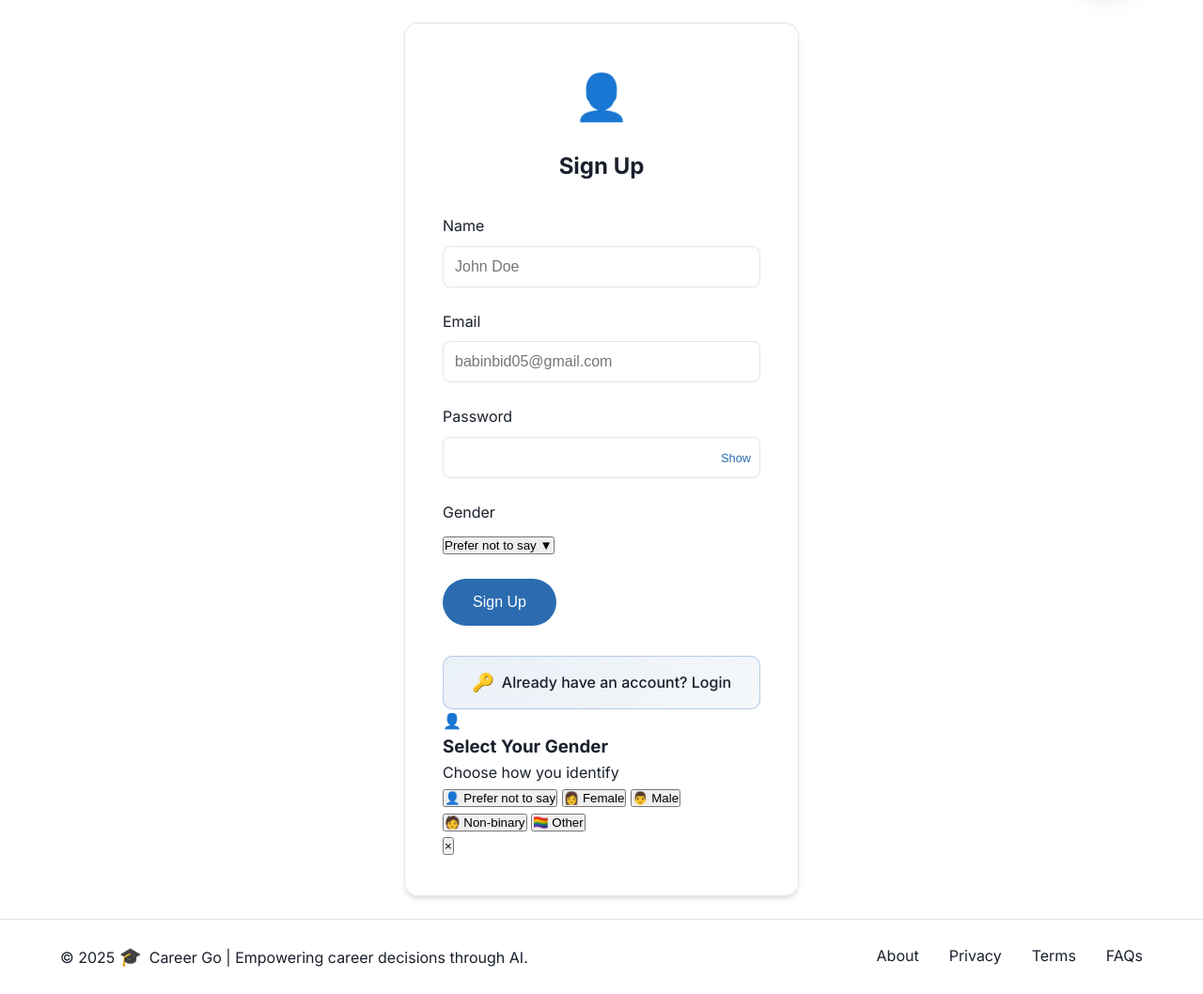
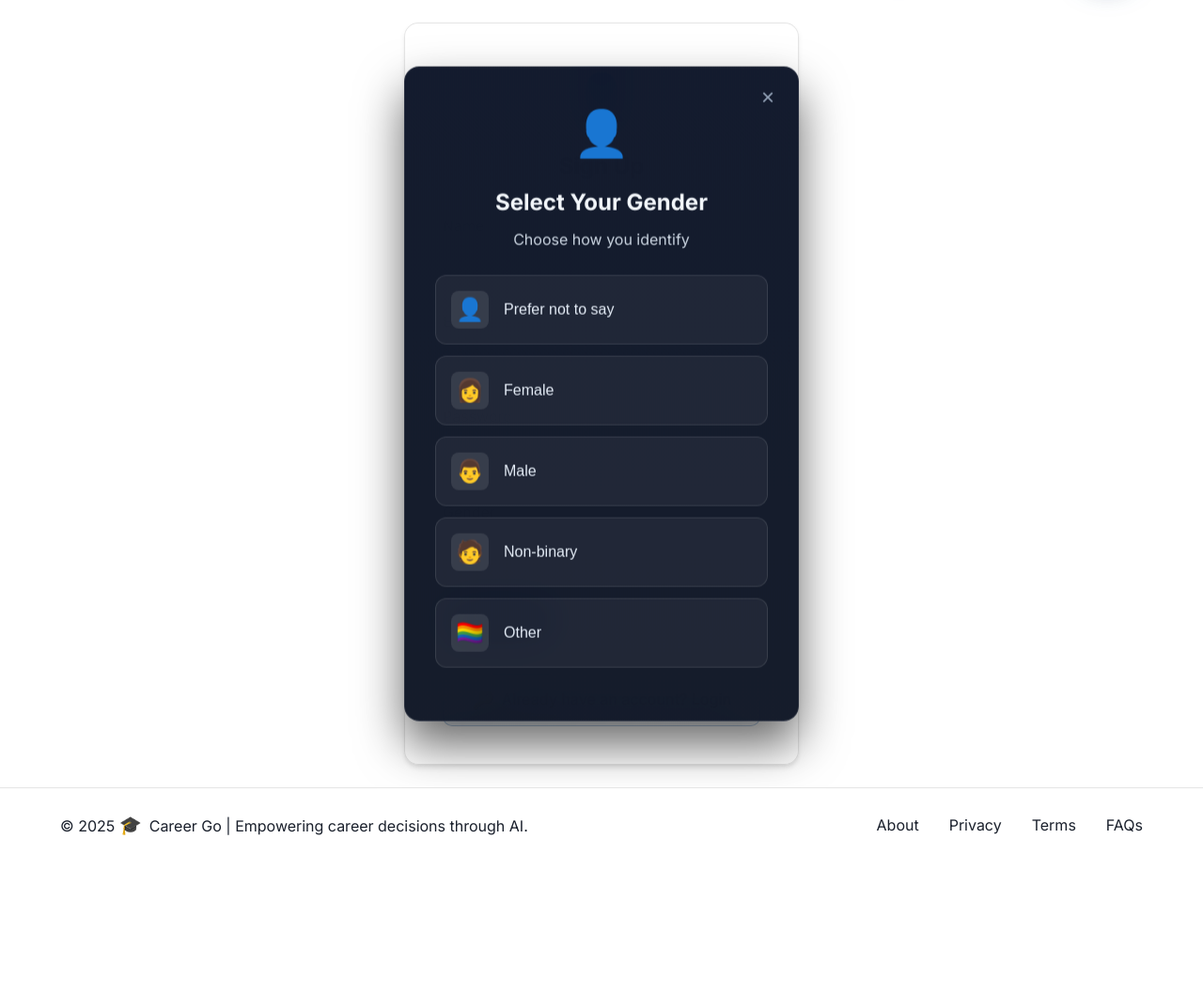
Before and after one commit to KGFCH2/Career_Go, a Flask app: page /signup in a window 1280 px wide. Shown: the part 93-1151 px from the top of the page at 94% size. After the commit the page ends 982 px from the top, so only its background shows below. Run offline with Flask 3, Linux system fonts and the light colour scheme.

Commit message:
Modified

```diff
--- a/static/css/styles.css
+++ b/static/css/styles.css
@@ -1664,6 +1664,282 @@ main {
     color: #60a5fa;
 }
 
+/* Floating Auth Modal */
+.auth-floating-modal {
+    position: fixed;
+    top: 50%;
+    left: 50%;
+    transform: translate(-50%, -50%);
+    z-index: 1300;
+    animation: modalFadeIn 0.3s ease-out;
+}
+
+.auth-floating-content {
+    background: linear-gradient(180deg, rgba(15, 23, 42, 0.98), rgba(17, 24, 39, 0.98));
+    color: #e6eef8;
+    padding: 2rem;
+    border-radius: 16px;
+    box-shadow: 0 25px 50px rgba(0, 0, 0, 0.6);
+    width: min(480px, 90vw);
+    text-align: center;
+    border: 1px solid rgba(255, 255, 255, 0.08);
+    backdrop-filter: blur(20px);
+    position: relative;
+}
+
+.auth-floating-icon {
+    font-size: 3rem;
+    margin-bottom: 1rem;
+    display: block;
+}
+
+.auth-floating-content h3 {
+    font-size: 1.5rem;
+    font-weight: 700;
+    margin-bottom: 1rem;
+    color: #f1f5f9;
+}
+
+.auth-floating-content p {
+    font-size: 1rem;
+    line-height: 1.6;
+    margin-bottom: 1.5rem;
+    color: #cbd5e1;
+}
+
+.auth-floating-buttons {
+    display: flex;
+    gap: 1rem;
+    justify-content: center;
+    margin-bottom: 1.5rem;
+    flex-wrap: wrap;
+}
+
+.auth-floating-buttons .cta-button {
+    padding: 0.75rem 1.5rem;
+    font-size: 0.95rem;
+    min-width: 120px;
+}
+
+.auth-floating-footer {
+    font-size: 0.9rem;
+    color: #94a3b8;
+    margin: 0;
+}
+
+.auth-floating-footer a {
+    color: #3b82f6;
+    text-decoration: none;
+    font-weight: 600;
+}
+
+.auth-floating-footer a:hover {
+    color: #1d4ed8;
+    text-decoration: underline;
+}
+
+.auth-close-btn {
+    position: absolute;
+    top: 1rem;
+    right: 1rem;
+    background: none;
+    border: none;
+    color: #94a3b8;
+    font-size: 1.5rem;
+    cursor: pointer;
+    padding: 0.25rem;
+    border-radius: 4px;
+    transition: all 0.2s ease;
+    width: 32px;
+    height: 32px;
+    display: flex;
+    align-items: center;
+    justify-content: center;
+}
+
+.auth-close-btn:hover {
+    background: rgba(255, 255, 255, 0.1);
+    color: #f1f5f9;
+}
+
+@keyframes modalFadeIn {
+    from {
+        opacity: 0;
+        transform: translate(-50%, -50%) scale(0.9);
+    }
+
+    to {
+        opacity: 1;
+        transform: translate(-50%, -50%) scale(1);
+    }
+}
+
+@keyframes modalFadeOut {
+    from {
+        opacity: 1;
+        transform: translate(-50%, -50%) scale(1);
+    }
+
+    to {
+        opacity: 0;
+        transform: translate(-50%, -50%) scale(0.9);
+    }
+}
+
+/* Gender Selector Styles */
+.gender-selector {
+    position: relative;
+}
+
+.gender-select-btn {
+    width: 100%;
+    padding: 0.75rem 1rem;
+    background: rgba(255, 255, 255, 0.05);
+    border: 1px solid rgba(255, 255, 255, 0.1);
+    border-radius: 8px;
+    color: #e6eef8;
+    font-size: 1rem;
+    cursor: pointer;
+    display: flex;
+    justify-content: space-between;
+    align-items: center;
+    transition: all 0.2s ease;
+}
+
+.gender-select-btn:hover {
+    background: rgba(255, 255, 255, 0.08);
+    border-color: rgba(255, 255, 255, 0.2);
+}
+
+.gender-select-btn:focus {
+    outline: none;
+    border-color: #3b82f6;
+    box-shadow: 0 0 0 2px rgba(59, 130, 246, 0.2);
+}
+
+.dropdown-arrow {
+    color: #94a3b8;
+    font-size: 0.8rem;
+    transition: transform 0.2s ease;
+}
+
+.gender-select-btn:hover .dropdown-arrow {
+    transform: rotate(180deg);
+}
+
+/* Gender Floating Modal */
+.gender-floating-modal {
+    position: fixed;
+    top: 50%;
+    left: 50%;
+    transform: translate(-50%, -50%);
+    z-index: 1300;
+    animation: modalFadeIn 0.3s ease-out;
+}
+
+.gender-floating-content {
+    background: linear-gradient(180deg, rgba(15, 23, 42, 0.98), rgba(17, 24, 39, 0.98));
+    color: #e6eef8;
+    padding: 2rem;
+    border-radius: 16px;
+    box-shadow: 0 25px 50px rgba(0, 0, 0, 0.6);
+    width: min(420px, 90vw);
+    text-align: center;
+    border: 1px solid rgba(255, 255, 255, 0.08);
+    backdrop-filter: blur(20px);
+    position: relative;
+}
+
+.gender-floating-icon {
+    font-size: 3rem;
+    margin-bottom: 1rem;
+    display: block;
+}
+
+.gender-floating-content h3 {
+    font-size: 1.5rem;
+    font-weight: 700;
+    margin-bottom: 0.5rem;
+    color: #f1f5f9;
+}
+
+.gender-floating-content>p {
+    font-size: 1rem;
+    color: #cbd5e1;
+    margin-bottom: 1.5rem;
+}
+
+.gender-options {
+    display: grid;
+    grid-template-columns: 1fr;
+    gap: 0.75rem;
+    margin-bottom: 1.5rem;
+}
+
+.gender-option {
+    display: flex;
+    align-items: center;
+    padding: 1rem;
+    background: rgba(255, 255, 255, 0.05);
+    border: 1px solid rgba(255, 255, 255, 0.1);
+    border-radius: 12px;
+    color: #e6eef8;
+    cursor: pointer;
+    transition: all 0.2s ease;
+    text-align: left;
+}
+
+.gender-option:hover {
+    background: rgba(255, 255, 255, 0.1);
+    border-color: rgba(255, 255, 255, 0.2);
+    transform: translateY(-2px);
+}
+
+.gender-option:active {
+    transform: translateY(0);
+}
+
+.gender-emoji {
+    font-size: 1.5rem;
+    margin-right: 1rem;
+    display: flex;
+    align-items: center;
+    justify-content: center;
+    width: 40px;
+    height: 40px;
+    background: rgba(255, 255, 255, 0.1);
+    border-radius: 8px;
+}
+
+.gender-text {
+    font-size: 1rem;
+    font-weight: 500;
+}
+
+.gender-close-btn {
+    position: absolute;
+    top: 1rem;
+    right: 1rem;
+    background: none;
+    border: none;
+    color: #94a3b8;
+    font-size: 1.5rem;
+    cursor: pointer;
+    padding: 0.25rem;
+    border-radius: 4px;
+    transition: all 0.2s ease;
+    width: 32px;
+    height: 32px;
+    display: flex;
+    align-items: center;
+    justify-content: center;
+}
+
+.gender-close-btn:hover {
+    background: rgba(255, 255, 255, 0.1);
+    color: #f1f5f9;
+}
+
 .chat-form.disabled {
     opacity: 0.6;
     pointer-events: none;
```
